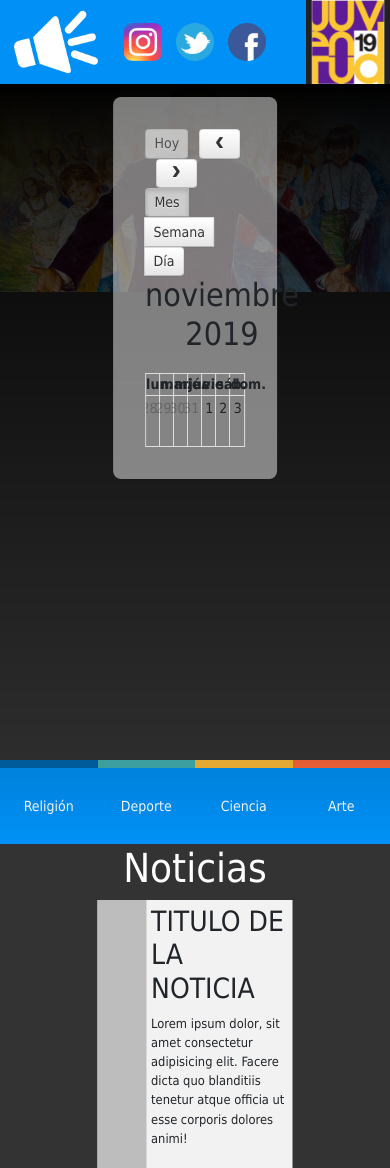
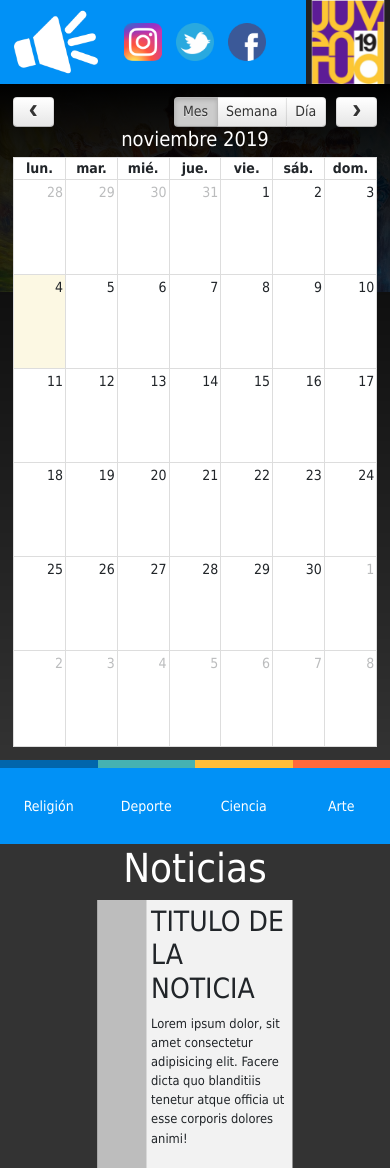
Before and after one commit to damianpeaf/APP_JUVENTUD_2020, a PHP site: page / in a window 390 px wide. Shown: the top 1168 px of the page. Run offline with PHP 8.4, Linux system fonts and the light colour scheme; data comes from the database, SQL or seed files in the repository; lists and menus that the app fills with data are empty; some libraries are stand-ins or nearby versions.

Commit message:
añadiendo responsividad al calendario

```diff
--- a/css/estilosBase.css
+++ b/css/estilosBase.css
@@ -172,15 +172,12 @@ body {
   background-blend-mode: darken;
 }
 
-.contenedorCalendario #calendario {
-  width: 42%;
-  left: 50%;
-  padding: 2rem;
-  position: absolute;
-  -webkit-transform: translateX(-50%);
-          transform: translateX(-50%);
-  background: rgba(242, 242, 242, 0.5);
-  border-radius: .5rem;
+.contenedorCalendario #calendario h2 {
+  color: white;
+}
+
+.contenedorCalendario #calendario .fc-view-container {
+  background: white;
 }
 
 .contenedorNoticias {
@@ -233,9 +230,6 @@ body {
 }
 
 @media screen and (max-width: 760px) {
-  .contenedorHeader {
-    font-size: 24px;
-  }
   .contenedorHeader #logo img {
     margin: 0 1em;
     height: 85%;
@@ -279,6 +273,21 @@ body {
 }
 
 @media screen and (max-width: 500px) {
+  body {
+    -ms-grid-rows: 10vh 80vh 10vh 90vh 10vh;
+        grid-template-rows: 10vh 80vh 10vh 90vh 10vh;
+        grid-template-areas: "nav nav nav nav nav nav nav nav nav nav"
+ "calendario calendario calendario calendario calendario calendario calendario calendario calendario calendario"
+ "opciones opciones opciones opciones opciones opciones opciones opciones opciones opciones"
+ "noticias noticias noticias noticias noticias noticias noticias noticias noticias noticias"
+ "footer footer footer footer footer footer footer footer footer footer";
+  }
+  .contenedorCalendario #calendario h2 {
+    font-size: 20px;
+  }
+  .contenedorCalendario #calendario .fc-toolbar, .contenedorCalendario #calendario .fc-header-toolbar {
+    margin: 0;
+  }
   .contenedorHeader {
     display: none;
   }
--- a/index.html
+++ b/index.html
@@ -29,16 +29,8 @@
         integrity="sha384-JZR6Spejh4U02d8jOt6vLEHfe/JQGiRRSQQxSfFWpi1MquVdAyjUar5+76PVCmYl"
         crossorigin="anonymous"></script>
 
+    <!-- basicos -->
     <link rel="stylesheet" href="css/estilosBase.css">
-
-    <!-- Jquery -->
-    <script src="js/jquery.min.js"></script>
-    <script src="js/moment.min.js"></script>
-
-    <!-- Full calendar 3.8.2 -->
-    <script src="js/fullcalendar.min.js"></script>
-    <link rel="stylesheet" href="css/fullcalendar.min.css">
-    <script src="js/es.js"></script>
 
 </head>
 
@@ -165,15 +157,17 @@
         $(document).ready(function () {
             $('#calendario').fullCalendar({
 
-                // contentHeight: $(window).height - 150,
+                // contentHeight: $(window).height - 1,
                 // aspectRadio: 1,
+
+                height: 'parent',
 
                 // controles disponivles
 
                 header: {
-                    left: 'today, prev, next',
+                    left: 'prev',
                     center: 'title',
-                    right: 'month,basicWeek,basicDay'
+                    right: 'month,basicWeek,basicDay, next'
                 },
                 themeSystem: 'standard',
 
--- a/sass/estilosBase.scss
+++ b/sass/estilosBase.scss
@@ -129,14 +129,16 @@ body {
   background-size: 100%;
   background-blend-mode: darken;
   #calendario{
-    width: 42%;
-    left: 50%;
-    padding: 2rem;
-    position: absolute;
-    transform: translateX(-50%);
-    background: rgba($gray6, .5);
-    border-radius: .5rem;
-  }
+
+    h2{
+      color: white;
+
+    }
+
+    .fc-view-container{
+      background: white;
+    }
+}
 }
 .contenedorNoticias {
   grid-area: noticias;
@@ -171,7 +173,6 @@ body {
 
 @media screen and (max-width: 760px) {
   .contenedorHeader {
-    font-size: 24px;
 
     #logo {
       img{
@@ -218,6 +219,27 @@ body {
 }
 
 @media screen and (max-width: 500px) {
+
+  body{
+    grid-template-rows: 10vh 80vh 10vh 90vh 10vh;
+    grid-template-areas:
+    "nav nav nav nav nav nav nav nav nav nav"
+    "calendario calendario calendario calendario calendario calendario calendario calendario calendario calendario"
+    "opciones opciones opciones opciones opciones opciones opciones opciones opciones opciones"
+    "noticias noticias noticias noticias noticias noticias noticias noticias noticias noticias"
+    "footer footer footer footer footer footer footer footer footer footer";
+  }
+
+  .contenedorCalendario {
+    #calendario{
+      h2{
+        font-size: 20px;
+      }
+      .fc-toolbar, .fc-header-toolbar{
+        margin: 0;
+      }
+}
+  }
 
   .contenedorHeader{
   display: none;
```
Also changed, not shown: calendario.html (+60 -19 lines), 1 other file.
